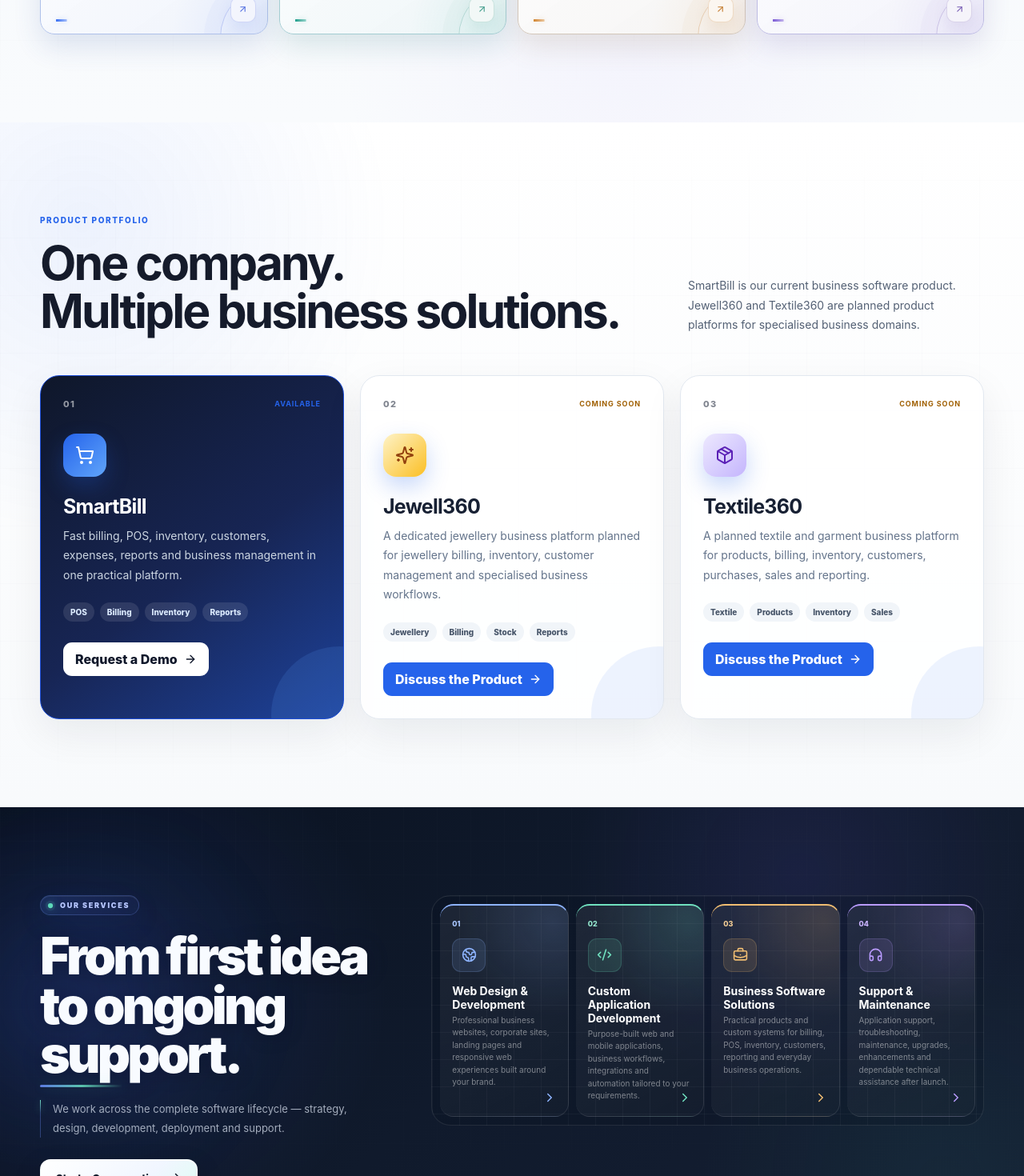
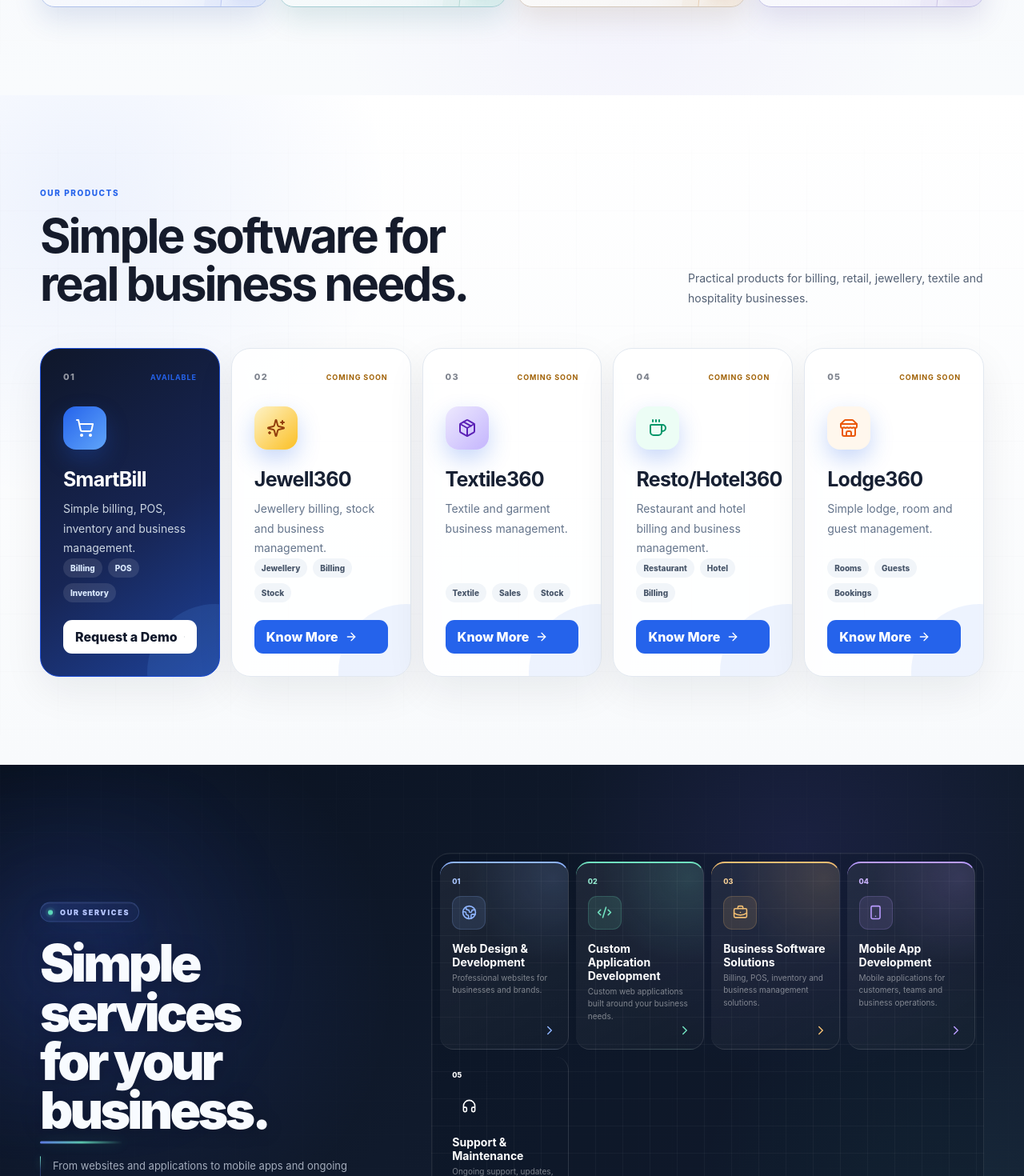
Before and after one commit to rajeshkumarveeru-png/r2techsolutions, a React (Vite) app: page / in a window 1280 px wide. Shown: the part 2031-3501 px from the top of the page at 80% size. Built offline with nearby package versions, Linux system fonts and the light colour scheme.

Commit message:
Enhancement

```diff
--- a/src/App.tsx
+++ b/src/App.tsx
@@ -41,35 +41,32 @@
         number: '01',
         icon: Globe2,
         title: 'Web Design & Development',
-        description: 'Professional business websites, corporate sites, landing pages and responsive web experiences built around your brand.'
+        description: 'Professional websites for businesses and brands.'
     },
     {
         number: '02',
         icon: Code2,
         title: 'Custom Application Development',
-        description: 'Purpose-built web and mobile applications, business workflows, integrations and automation tailored to your requirements.'
+        description: 'Custom web applications built around your business needs.'
     },
     {
         number: '03',
         icon: BriefcaseBusiness,
         title: 'Business Software Solutions',
-        description: 'Practical products and custom systems for billing, POS, inventory, customers, reporting and everyday business operations.'
+        description: 'Billing, POS, inventory and business management solutions.'
     },
     {
         number: '04',
+        icon: Smartphone,
+        title: 'Mobile App Development',
+        description: 'Mobile applications for customers, teams and business operations.'
+    },
+    {
+        number: '05',
         icon: Headphones,
         title: 'Support & Maintenance',
-        description: 'Application support, troubleshooting, maintenance, upgrades, enhancements and dependable technical assistance after launch.'
+        description: 'Ongoing support, updates, fixes and improvements.'
     }
-]
-
-const capabilityContent = [
-    ['Website Design & Development', 'Modern responsive websites, landing pages and business experiences built around your brand.'],
-    ['Custom Software Development', 'Purpose-built software for your workflow, internal operations, integrations and business requirements.'],
-    ['Mobile & Business Applications', 'Practical applications that help teams manage customers, products, workflows and daily operations.'],
-    ['POS, Billing & Inventory', 'Business products such as Smart Billing for billing, stock, customers, payments and reporting.'],
-    ['Automation & Integration', 'Connect tools and automate repetitive work to make everyday business processes simpler.'],
-    ['Cloud, Support & Maintenance', 'Deployment assistance, technical support, improvements and ongoing maintenance after launch.']
 ]
 
 
@@ -414,21 +411,21 @@
                     <div className="v3-container">
                         <div className="v3-heading">
                             <div>
-                                <span className="v3-label">PRODUCT PORTFOLIO</span>
-                                <h2>One company.<br />Multiple business solutions.</h2>
+                                <span className="v3-label">OUR PRODUCTS</span>
+                                <h2>Simple software for<br />real business needs.</h2>
                             </div>
                             <p>
-                                SmartBill is our current business software product. Jewell360 and Textile360 are planned product platforms for specialised business domains.
+                                Practical products for billing, retail, jewellery, textile and hospitality businesses.
                             </p>
                         </div>
 
-                        <div className="r2-product-grid">
+                        <div className="r2-product-grid r2-product-grid-five">
                             <article className="r2-product-card r2-product-primary">
                                 <div className="r2-product-top"><span>01</span><b>AVAILABLE</b></div>
                                 <div className="r2-product-icon"><ShoppingCart size={24} /></div>
                                 <h3>SmartBill</h3>
-                                <p>Fast billing, POS, inventory, customers, expenses, reports and business management in one practical platform.</p>
-                                <div className="r2-product-tags"><span>POS</span><span>Billing</span><span>Inventory</span><span>Reports</span></div>
+                                <p>Simple billing, POS, inventory and business management.</p>
+                                <div className="r2-product-tags"><span>Billing</span><span>POS</span><span>Inventory</span></div>
                                 <button onClick={() => scrollTo('contact')}>Request a Demo <ArrowRight size={16} /></button>
                             </article>
 
@@ -436,18 +433,36 @@
                                 <div className="r2-product-top"><span>02</span><b className="coming">COMING SOON</b></div>
                                 <div className="r2-product-icon gold"><Sparkles size={24} /></div>
                                 <h3>Jewell360</h3>
-                                <p>A dedicated jewellery business platform planned for jewellery billing, inventory, customer management and specialised business workflows.</p>
-                                <div className="r2-product-tags"><span>Jewellery</span><span>Billing</span><span>Stock</span><span>Reports</span></div>
-                                <button onClick={() => scrollTo('contact')}>Discuss the Product <ArrowRight size={16} /></button>
+                                <p>Jewellery billing, stock and business management.</p>
+                                <div className="r2-product-tags"><span>Jewellery</span><span>Billing</span><span>Stock</span></div>
+                                <button onClick={() => scrollTo('contact')}>Know More <ArrowRight size={16} /></button>
                             </article>
 
                             <article className="r2-product-card">
                                 <div className="r2-product-top"><span>03</span><b className="coming">COMING SOON</b></div>
                                 <div className="r2-product-icon violet"><Package size={24} /></div>
                                 <h3>Textile360</h3>
-                                <p>A planned textile and garment business platform for products, billing, inventory, customers, purchases, sales and reporting.</p>
-                                <div className="r2-product-tags"><span>Textile</span><span>Products</span><span>Inventory</span><span>Sales</span></div>
-                                <button onClick={() => scrollTo('contact')}>Discuss the Product <ArrowRight size={16} /></button>
+                                <p>Textile and garment business management.</p>
+                                <div className="r2-product-tags"><span>Textile</span><span>Sales</span><span>Stock</span></div>
+                                <button onClick={() => scrollTo('contact')}>Know More <ArrowRight size={16} /></button>
+                            </article>
+
+                            <article className="r2-product-card">
+                                <div className="r2-product-top"><span>04</span><b className="coming">COMING SOON</b></div>
+                                <div className="r2-product-icon hospitality"><Coffee size={24} /></div>
+                                <h3>Resto/Hotel360</h3>
+                                <p>Restaurant and hotel billing and business management.</p>
+                                <div className="r2-product-tags"><span>Restaurant</span><span>Hotel</span><span>Billing</span></div>
+                                <button onClick={() => scrollTo('contact')}>Know More <ArrowRight size={16} /></button>
+                            </article>
+
+                            <article className="r2-product-card">
+                                <div className="r2-product-top"><span>05</span><b className="coming">COMING SOON</b></div>
+                                <div className="r2-product-icon lodge"><Store size={24} /></div>
+                                <h3>Lodge360</h3>
+                                <p>Simple lodge, room and guest management.</p>
+                                <div className="r2-product-tags"><span>Rooms</span><span>Guests</span><span>Bookings</span></div>
+                                <button onClick={() => scrollTo('contact')}>Know More <ArrowRight size={16} /></button>
                             </article>
                         </div>
                     </div>
@@ -457,10 +472,9 @@
                     <div className="v3-container v3-dark-grid">
                         <div className="v3-dark-copy">
                             <span className="v3-label light">OUR SERVICES</span>
-                            <h2>From first idea<br />to ongoing support.</h2>
+                            <h2>Simple services<br />for your business.</h2>
                             <p>
-                                We work across the complete software lifecycle — strategy,
-                                design, development, deployment and support.
+                                From websites and applications to mobile apps and ongoing support.
                             </p>
                             <button className="v3-btn v3-btn-light" onClick={() => scrollTo('contact')}>
                                 Start a Conversation <ArrowRight size={17} />
@@ -494,8 +508,7 @@
                                 <h2>Businesses we build with.</h2>
                             </div>
                             <p>
-                                A growing set of businesses working with R2 Tech for websites,
-                                software, digital solutions and practical technology support.
+                                Businesses we have worked with across different industries.
                             </p>
                         </div>
                     </div>
@@ -521,32 +534,34 @@
                     </div>
                 </section>
 
-                <section className="v3-section v3-capabilities-section">
+                <section className="v3-industries">
                     <div className="v3-container">
-                        <div className="v3-heading centered">
-                            <span className="v3-label">CAPABILITIES</span>
-                            <h2>Websites, software and digital solutions built for real work.</h2>
+                        <div className="v3-heading dark-heading">
+                            <div>
+                                <span className="v3-label light">BUSINESS CONTEXT</span>
+                                <h2>Technology that adapts<br />to different businesses.</h2>
+                            </div>
                             <p>
-                                From website design and custom software development to business
-                                applications, automation and ongoing support, we build around the way you work.
+                                Retail, hospitality, services and growing businesses can
+                                benefit from solutions shaped around their own workflow.
                             </p>
                         </div>
 
-                        <div className="v3-capability-grid">
-                            {capabilityContent.map(([title, text], index) => (
-                                <article className="v3-capability-card" key={title}>
-                                    <span>0{index + 1}</span>
-                                    <div className="v3-cap-icon">
-                                        {index === 0 ? <Globe2 size={20} /> :
-                                            index === 1 ? <Code2 size={20} /> :
-                                                index === 2 ? <ShoppingCart size={20} /> :
-                                                    index === 3 ? <Zap size={20} /> :
-                                                        index === 4 ? <BarChart3 size={20} /> :
-                                                            <Headphones size={20} />}
-                                    </div>
-                                    <h3>{title}</h3>
-                                    <p>{text}</p>
-                                </article>
+                        <div className="v3-industry-grid">
+                            {[
+                                { name: 'Retail', icon: Store },
+                                { name: 'Cafés & Restaurants', icon: Coffee },
+                                { name: 'Supermarkets', icon: ShoppingCart },
+                                { name: 'Distributors', icon: Boxes },
+                                { name: 'Service Businesses', icon: BriefcaseBusiness },
+                                { name: 'Growing Businesses', icon: TrendingUp }
+                            ].map(({ name, icon: Icon }, i) => (
+                                <div key={name}>
+                                    <span className="v3-industry-number">0{i + 1}</span>
+                                    <span className="v3-industry-icon"><Icon size={20} strokeWidth={1.8} /></span>
+                                    <strong>{name}</strong>
+                                    <ArrowRight className="v3-industry-arrow" size={16} />
+                                </div>
                             ))}
                         </div>
                     </div>
@@ -587,65 +602,6 @@
                     </div>
                 </section>
 
-                <section className="v3-industries">
-                    <div className="v3-container">
-                        <div className="v3-heading dark-heading">
-                            <div>
-                                <span className="v3-label light">BUSINESS CONTEXT</span>
-                                <h2>Technology that adapts<br />to different businesses.</h2>
-                            </div>
-                            <p>
-                                Retail, hospitality, services and growing businesses can
-                                benefit from solutions shaped around their own workflow.
-                            </p>
-                        </div>
-
-                        <div className="v3-industry-grid">
-                            {[
-                                { name: 'Retail', icon: Store },
-                                { name: 'Cafés & Restaurants', icon: Coffee },
-                                { name: 'Supermarkets', icon: ShoppingCart },
-                                { name: 'Distributors', icon: Boxes },
-                                { name: 'Service Businesses', icon: BriefcaseBusiness },
-                                { name: 'Growing Businesses', icon: TrendingUp }
-                            ].map(({ name, icon: Icon }, i) => (
-                                <div key={name}>
-                                    <span className="v3-industry-number">0{i + 1}</span>
-                                    <span className="v3-industry-icon"><Icon size={20} strokeWidth={1.8} /></span>
-                                    <strong>{name}</strong>
-                                    <ArrowRight className="v3-industry-arrow" size={16} />
-                                </div>
-                            ))}
-                        </div>
-                    </div>
-                </section>
-
-                <section className="v3-section v3-testimonials">
-                    <div className="v3-container">
-                        <div className="v3-heading">
-                            <div>
-                                <span className="v3-label">WORKING WITH US</span>
-                                <h2>Built around requirements.<br />Supported beyond launch.</h2>
-                            </div>
-                            <p>
-                                We value clear communication, practical delivery and
-                                long-term software support.
-                            </p>
-                        </div>
-
-                        <div className="v3-quote-grid">
-                            {(company.testimonials || []).slice(0, 3).map(testimonial => (
-                                <article key={testimonial.name + testimonial.role}>
-                                    <Quote size={22} />
-                                    <p>“{testimonial.quote}”</p>
-                                    <strong>{testimonial.name}</strong>
-                                    <span>{testimonial.role}</span>
-                                </article>
-                            ))}
-                        </div>
-                    </div>
-                </section>
-
                 <section id="contact" className="v3-contact">
                     <div className="v3-contact-orbit orbit-one" />
                     <div className="v3-contact-orbit orbit-two" />
@@ -660,8 +616,7 @@
                             <span className="v3-project-label"><i aria-hidden="true" /> START A PROJECT <b>↗</b></span>
                             <h2>Have a requirement?<br /><span>Let's build it.</span></h2>
                             <p>
-                                Tell us whether you need a website, custom software, Smart
-                                Billing POS or ongoing software support.
+                                Tell us what you need — website, software, mobile app or support.
                             </p>
 
                             <div className="v3-contact-details">
@@ -736,12 +691,15 @@
                                 <span>What do you need?</span>
                                 <select defaultValue="">
                                     <option value="" disabled>Select a service</option>
-                                    <option>SmartBill Demo</option>
-                                    <option>SmartBill POS</option>
-                                    <option>Website Design & Development</option>
-                                    <option>Custom Software Development</option>
-                                    <option>Software Support & Maintenance</option>
-                                    <option>Other requirement</option>
+                                    <option>SmartBill</option>
+                                    <option>Jewell360</option>
+                                    <option>Textile360</option>
+                                    <option>Resto/Hotel360</option>
+                                    <option>Lodge360</option>
+                                    <option>Web Design & Development</option>
+                                    <option>Custom Application Development</option>
+                                    <option>Mobile App Development</option>
+                                    <option>Support & Maintenance</option>
                                 </select>
                             </label>
 
@@ -777,10 +735,27 @@
                     </div>
 
                     <div className="v3-footer-links">
-                        <button onClick={() => scrollTo('solutions')}>Products</button>
+                        <strong>Products</strong>
+                        <button onClick={() => scrollTo('solutions')}>SmartBill</button>
+                        <button onClick={() => scrollTo('solutions')}>Jewell360</button>
+                        <button onClick={() => scrollTo('solutions')}>Textile360</button>
+                        <button onClick={() => scrollTo('solutions')}>Resto/Hotel360</button>
+                        <button onClick={() => scrollTo('solutions')}>Lodge360</button>
+                    </div>
+
+                    <div className="v3-footer-links">
+                        <strong>Company</strong>
                         <button onClick={() => scrollTo('services')}>Services</button>
+                        <button onClick={() => scrollTo('clients')}>Clients</button>
                         <button onClick={() => scrollTo('about')}>About</button>
                         <button onClick={() => scrollTo('contact')}>Contact</button>
+                    </div>
+
+                    <div className="v3-footer-links">
+                        <strong>Contact</strong>
+                        <a href={`tel:${company.phone}`}>{company.phone}</a>
+                        <a href={`tel:${company.secondaryPhone}`}>{company.secondaryPhone}</a>
+                        <a href={`mailto:${company.email}`}>{company.email}</a>
                     </div>
                 </div>
 
```
Also changed, not shown: src/enterprise-v3.css.
